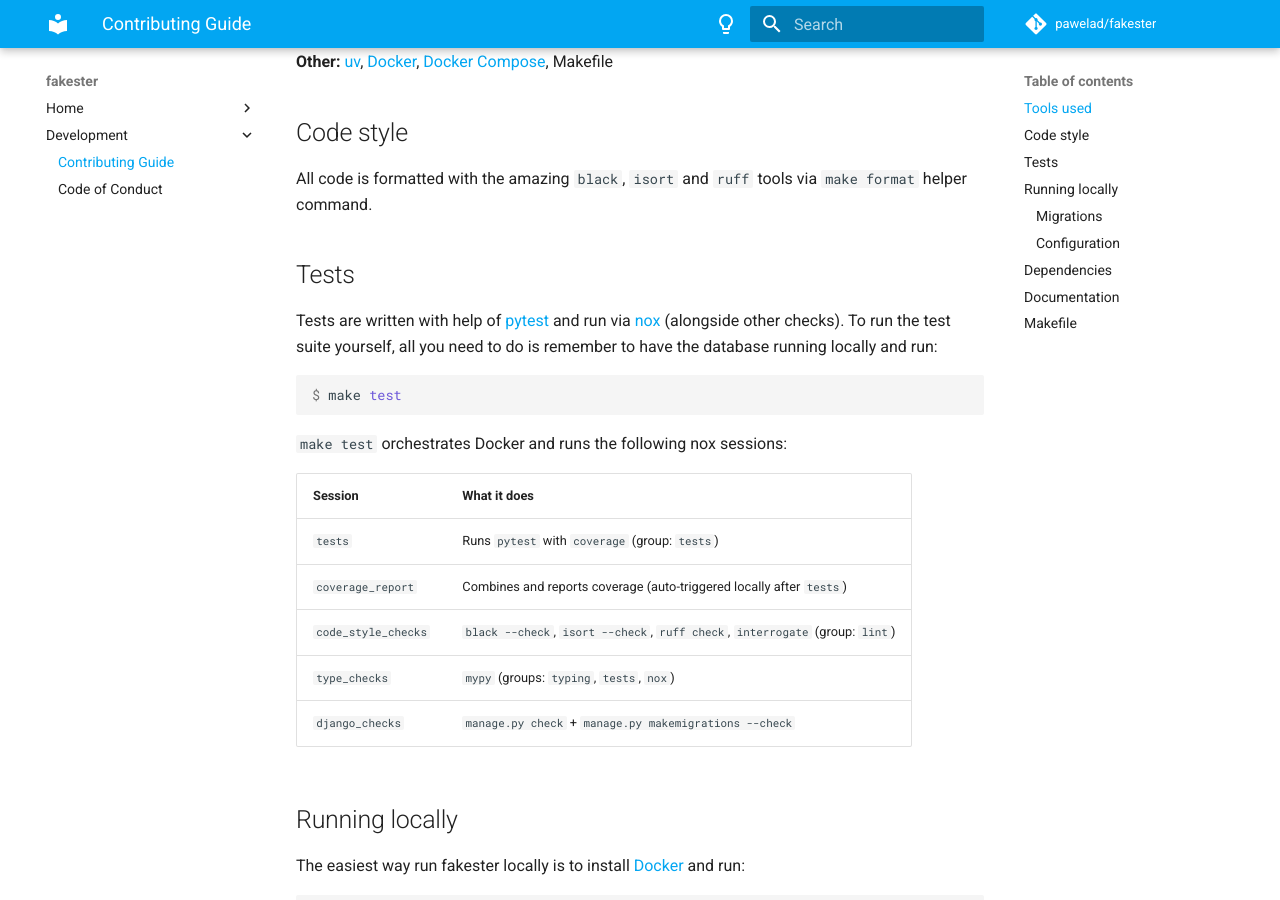
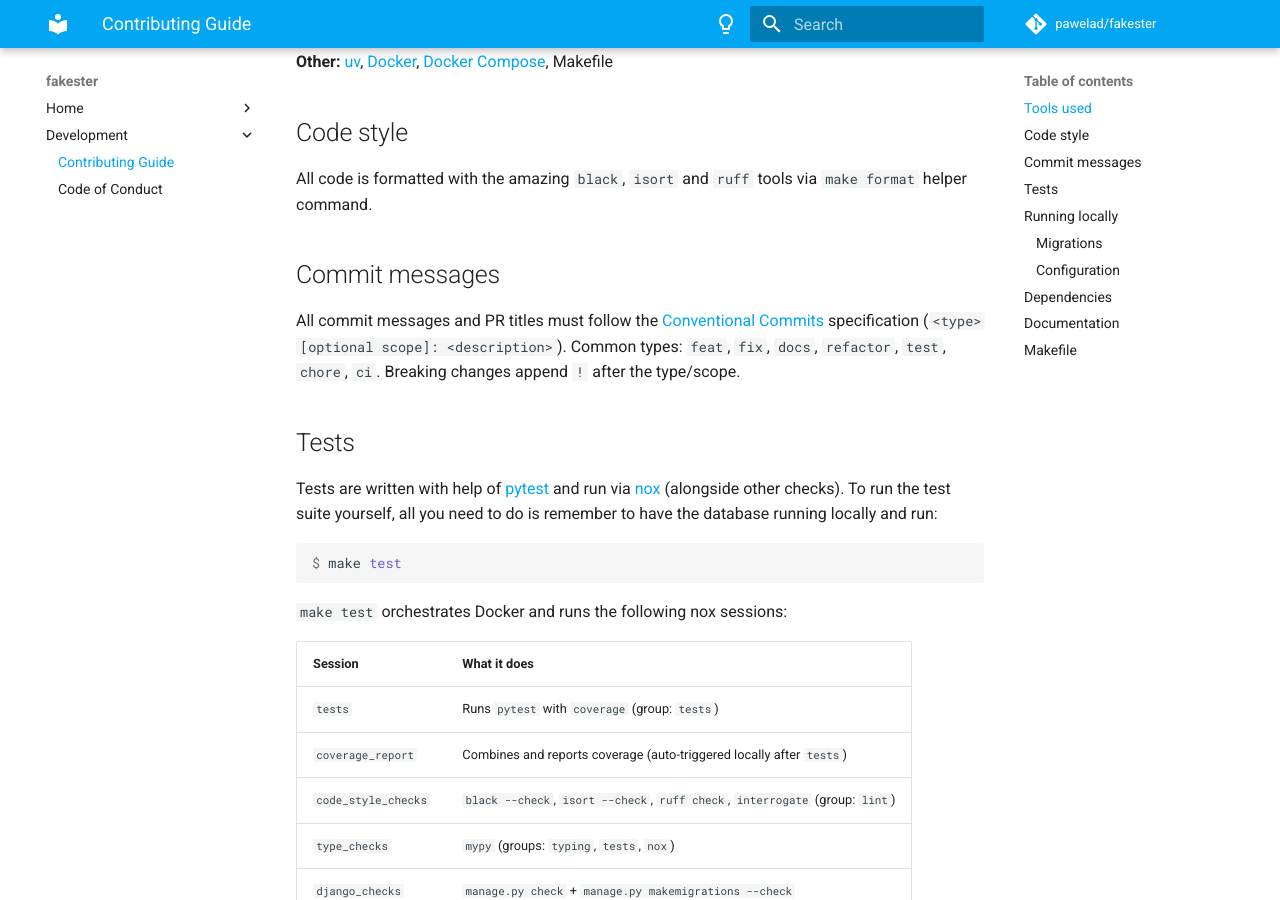
Before and after one commit to pawelad/fakester, an MkDocs documentation site: the page built from docs/contributing.md, in a window 1280 px wide and 900 px high, scrolled down 570 px. Built offline with MkDocs 1.6.1 and Material for MkDocs 9.7.7, drawn with Linux system fonts in a browser that asks for light colours; comment, search, counter and statistics services are not loaded.

Commit message:
Add `Conventional Commits` guidelines

```diff
--- a/CONTRIBUTING.md
+++ b/CONTRIBUTING.md
@@ -21,6 +21,11 @@
 ## Code style
 All code is formatted with the amazing `black`, `isort` and `ruff` tools via
 `make format` helper command.
+
+## Commit messages
+All commit messages and PR titles must follow the [Conventional Commits][] specification
+(`<type>[optional scope]: <description>`). Common types: `feat`, `fix`, `docs`,
+`refactor`, `test`, `chore`, `ci`. Breaking changes append `!` after the type/scope.
 
 ## Tests
 Tests are written with help of [pytest] and run via [nox] (alongside other checks).
@@ -191,6 +196,7 @@
 
 [black]: https://black.readthedocs.io/
 [contributor code of conduct]: ./.github/CODE_OF_CONDUCT.md
+[conventional commits]: https://www.conventionalcommits.org/en/v1.0.0/
 [django]: https://www.djangoproject.com/
 [docker]: https://www.docker.com/
 [docker compose]: https://docs.docker.com/compose/
```
Also changed, not shown: AGENTS.md (+23 -4 lines), CHANGELOG.md (+1 -0 lines).
